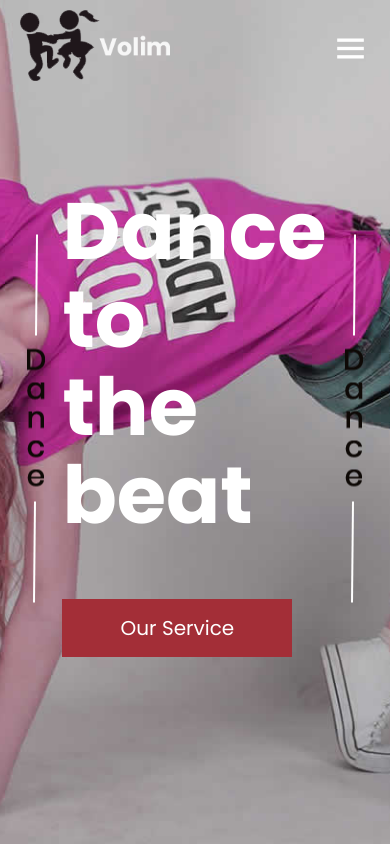
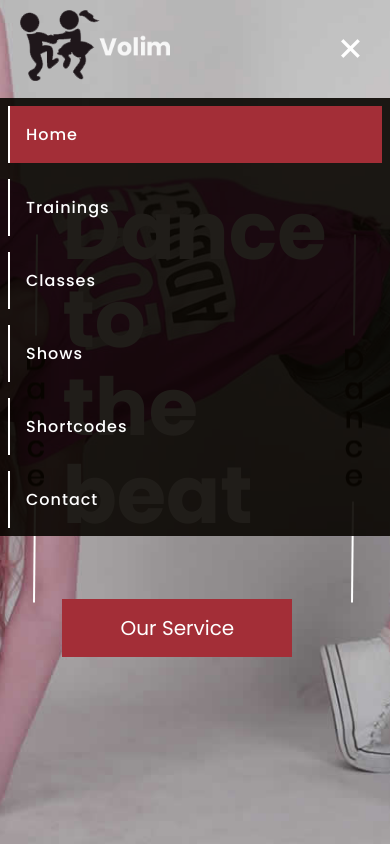
Before and after one commit to biggicode/dance-class, a website: page src/index.html in a window 390 px wide. Both pictures are taken after a click on the icon 350 px from the left and 48 px from the top of the page. Drawn offline with nearby package versions, Linux system fonts and the light colour scheme.

Commit message:
make hamburger work

```diff
--- a/src/index.html
+++ b/src/index.html
@@ -53,5 +53,7 @@
 
     <div class="left"><img src="./assets/img/arrow.png" alt="dance" /></div>
     <div class="right"><img src="./assets/img/arrow.png" alt="dance" /></div>
+    <!--JS-->
+    <script src="script.js"></script>
   </body>
 </html>
--- /dev/null
+++ b/src/script.js
@@ -0,0 +1,7 @@
+const nav = document.querySelector(".nav");
+const icon = document.querySelector("#menu-icon");
+
+icon.onclick = () => {
+  icon.classList.toggle("bx-x");
+  nav.classList.toggle("open");
+};
```
